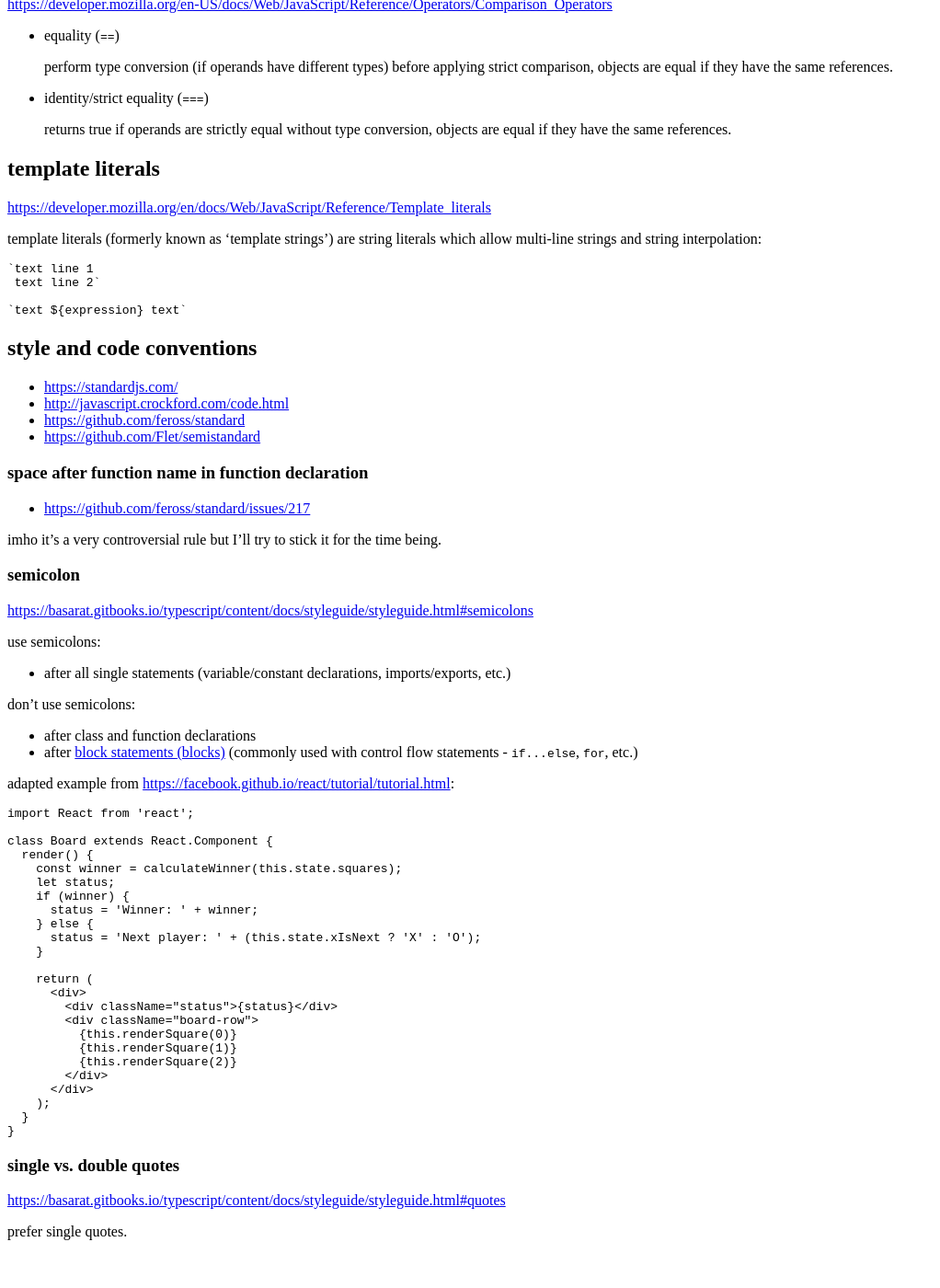
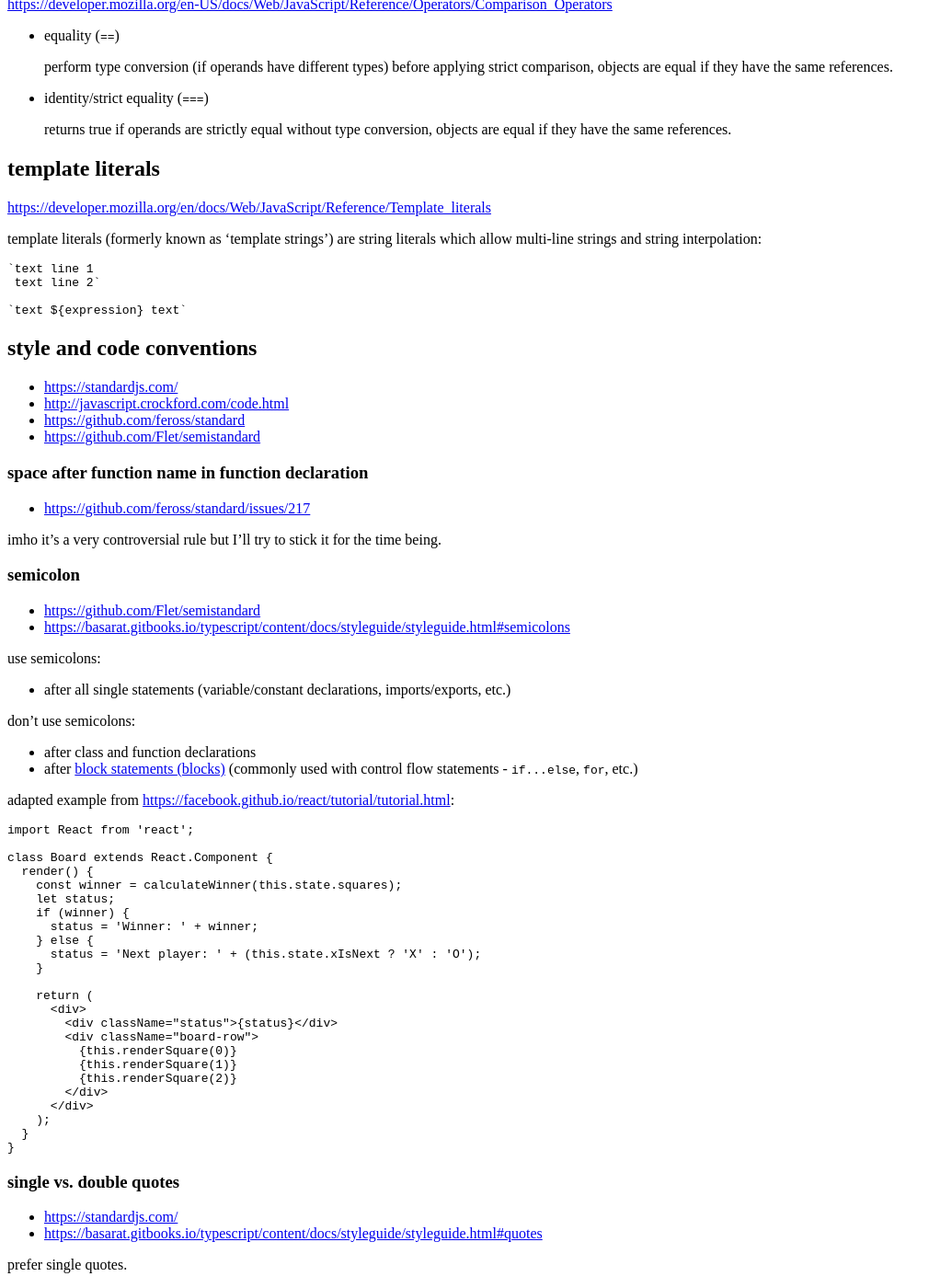
Before and after one commit to tap349/tap349.github.io, a Jekyll site: the page built from _posts/2017-05-30-javascript.md, in a window 1280 px wide and 1400 px high, scrolled down 1238 px. Shown: the whole window at 92% size, without its empty margins (0-1022 px from the left). Built offline with Jekyll 4.4.1, drawn with Linux system fonts in a browser that asks for light colours; before the commit the page ends 2602 px from its top, so only the background shows below that.

Commit message:
update 2017-06-08_20:54:40

```diff
--- a/_posts/2017-05-30-javascript.md
+++ b/_posts/2017-05-30-javascript.md
@@ -112,7 +112,8 @@ imho it's a very controversial rule but I'll try to stick it for the time being.
 
 ### semicolon
 
-<https://basarat.gitbooks.io/typescript/content/docs/styleguide/styleguide.html#semicolons>
+- <https://github.com/Flet/semistandard>
+- <https://basarat.gitbooks.io/typescript/content/docs/styleguide/styleguide.html#semicolons>
 
 use semicolons:
 
@@ -155,6 +156,7 @@ class Board extends React.Component {
 
 ### single vs. double quotes
 
-<https://basarat.gitbooks.io/typescript/content/docs/styleguide/styleguide.html#quotes>
+- <https://standardjs.com/>
+- <https://basarat.gitbooks.io/typescript/content/docs/styleguide/styleguide.html#quotes>
 
 prefer single quotes.
```
